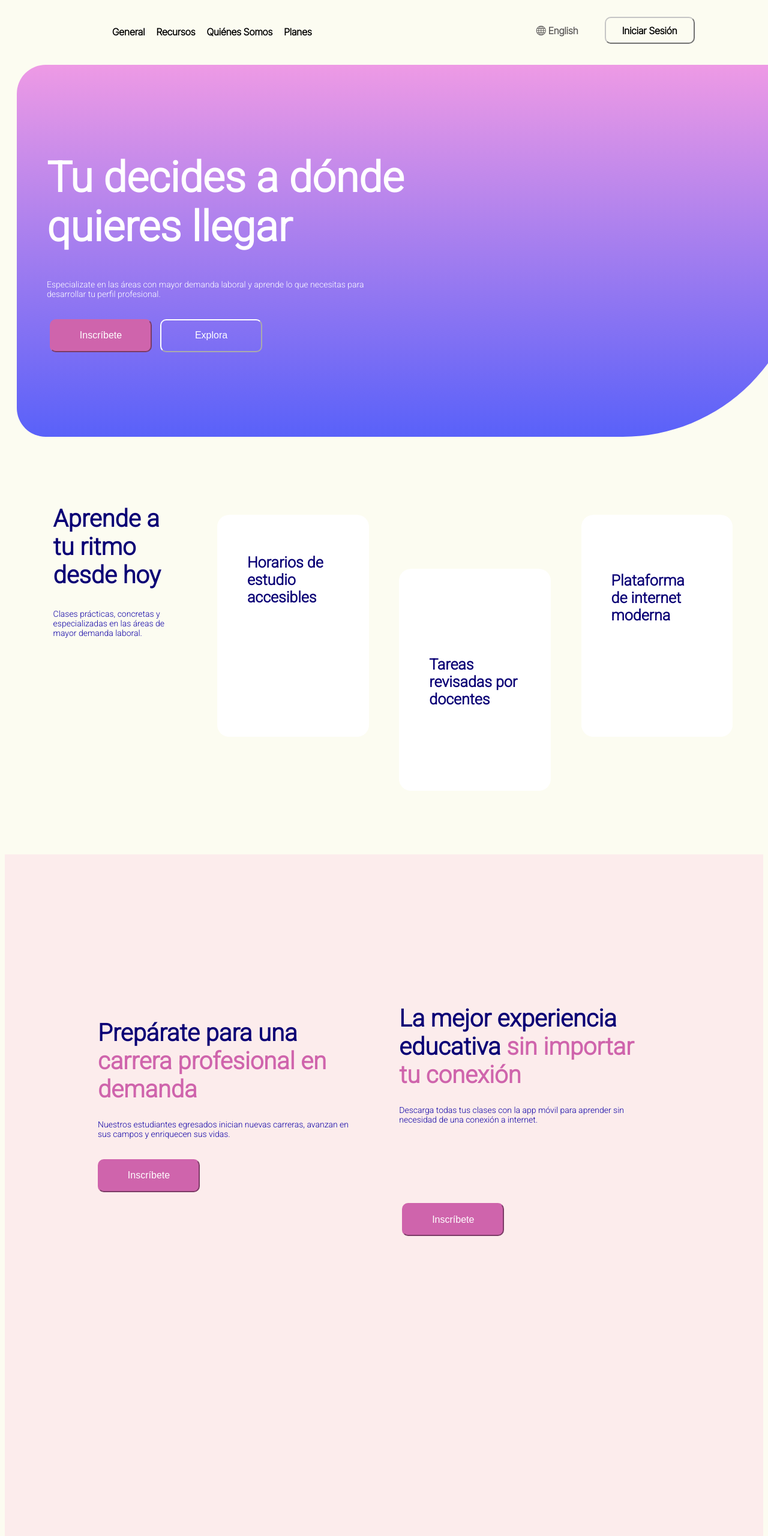
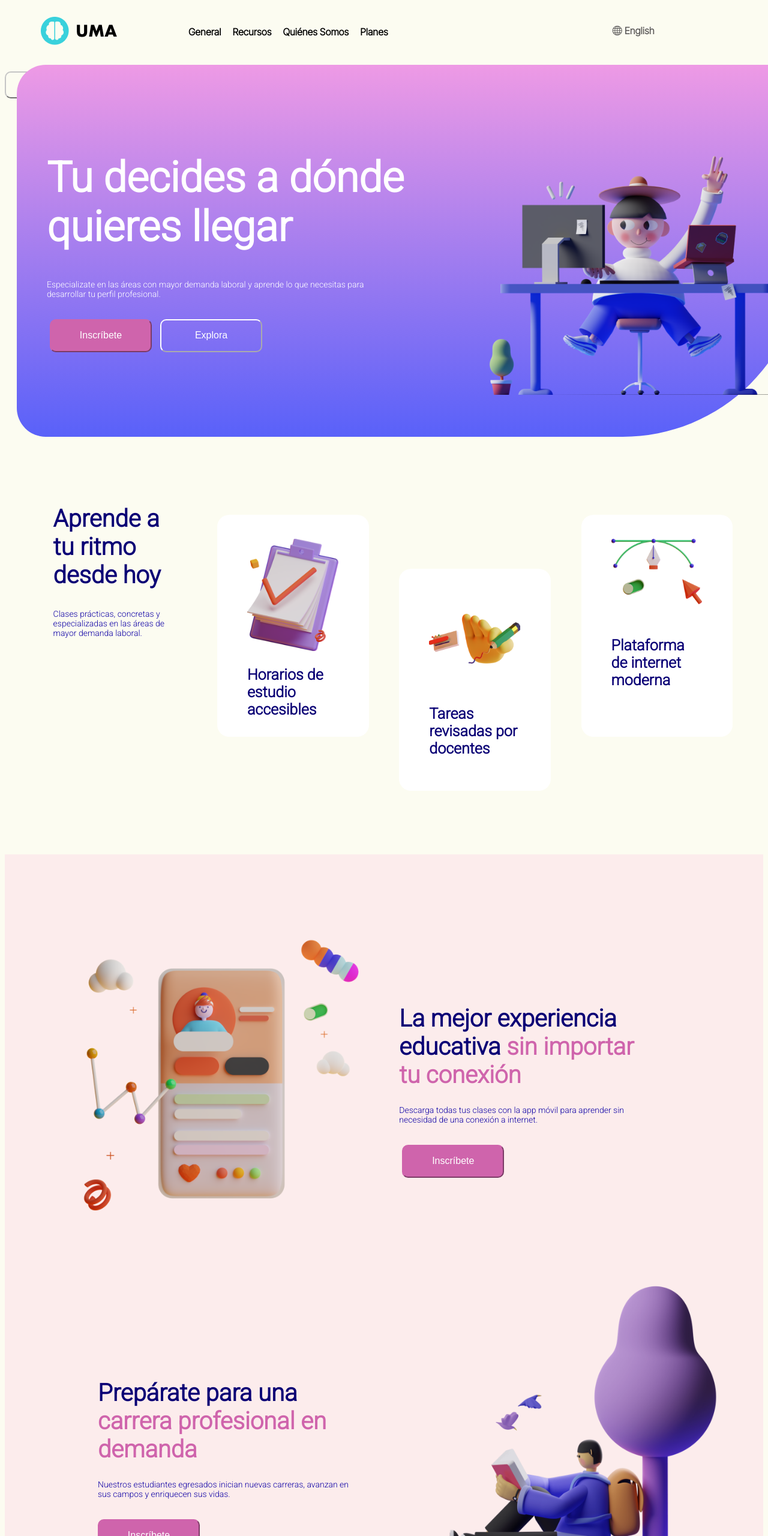
Before and after one commit to johanna140301/ProgramacionWeb, a plain HTML site: page index.html in a window 1280 px wide. Shown: the top 2560 px of the page at 60% size. Drawn offline with nearby package versions, Linux system fonts and the light colour scheme; the site is published under a folder, as on GitHub Pages, so addresses that start at the root find nothing.

Commit message:
Update index.html

```diff
--- a/index.html
+++ b/index.html
@@ -19,7 +19,7 @@
 
 <body>
     <nav class="menu">
-        <img id="logo" src="/imagenes/LOGO@1x.png" alt="">
+        <img id="logo" src="imagenes/LOGO@1x.png" alt="">
         <ul>
             <a href="">General</a>
             <a href="">Recursos</a>
@@ -39,7 +39,7 @@
             <button class="btnExplora">Explora</button>
         </div>
         <div class="columna2">
-            <img id="Saly" src="/imagenes/Saly-10@1X.png" alt=""></img>
+            <img id="Saly" src="imagenes/Saly-10@1X.png" alt=""></img>
         </div>
     </div>
     <ul class="col4">
@@ -48,21 +48,21 @@
             <p>Clases prácticas, concretas y especializadas en las áreas de mayor demanda laboral.</p>
         </div>
         <div class="horarios">
-            <img id="horarios" src="/imagenes/Saly-26@2x.png" alt=""></img>
+            <img id="horarios" src="imagenes/Saly-26@2x.png" alt=""></img>
             <h2>Horarios de estudio accesibles</h2>
         </div>
         <div class="tareas">
-            <img id="tareas" src="/imagenes/Saly-25@2x.png" alt=""></img>
+            <img id="tareas" src="imagenes/Saly-25@2x.png" alt=""></img>
             <h2>Tareas revisadas por docentes</h2>
         </div>
         <div class="plataforma">
-            <img id="plataforma" src="/imagenes/Saly-27@2x.png" alt=""></img>
+            <img id="plataforma" src="imagenes/Saly-27@2x.png" alt=""></img>
             <h2>Plataforma de internet moderna</h2>
         </div>
     </ul>
     <div class="experiencia">
         <div class="col1">
-            <img id="saly12" src="/imagenes/Saly-12@2x.png" alt=""></img>
+            <img id="saly12" src="imagenes/Saly-12@2x.png" alt=""></img>
             <h1>Prepárate para una <span>carrera profesional en demanda</span></h1>
             <p>Nuestros estudiantes egresados inician nuevas carreras, avanzan en sus campos y enriquecen sus vidas.</p>
             <button class="btnInscribete">Inscríbete</button>
@@ -71,7 +71,7 @@
             <h1>La mejor experiencia educativa <span>sin importar tu conexión</span></h1>
             <p>Descarga todas tus clases con la app móvil para aprender sin necesidad de una conexión a internet.</p>
             <button class="btnInscribete">Inscríbete</button>
-            <img id="saly16" src="/imagenes/Saly-16@2x.png" alt=""></img>
+            <img id="saly16" src="imagenes/Saly-16@2x.png" alt=""></img>
         </div>
     </div>
     <div class="planes">
@@ -136,13 +136,13 @@
             <button class="btnDescubre">Descubre Cómo</button>
         </div>
         <div class="colum2">
-            <img id="saly31" src="/imagenes/Saly-31@2x.png" alt=""></img>
+            <img id="saly31" src="imagenes/Saly-31@2x.png" alt=""></img>
         </div>
     </ul>
     <footer>
         <ul class="final">
             <div class="c1">
-                <img id="logo2" src="/imagenes/LOGO1@1x.png" alt="">
+                <img id="logo2" src="imagenes/LOGO1@1x.png" alt="">
                 <p>Suscribete de forma gratuita a nuestro Newsletter y se el primero </p>
                 <p>en conocer acerca de nuevos cursos
                     y promociones.</p>
```
